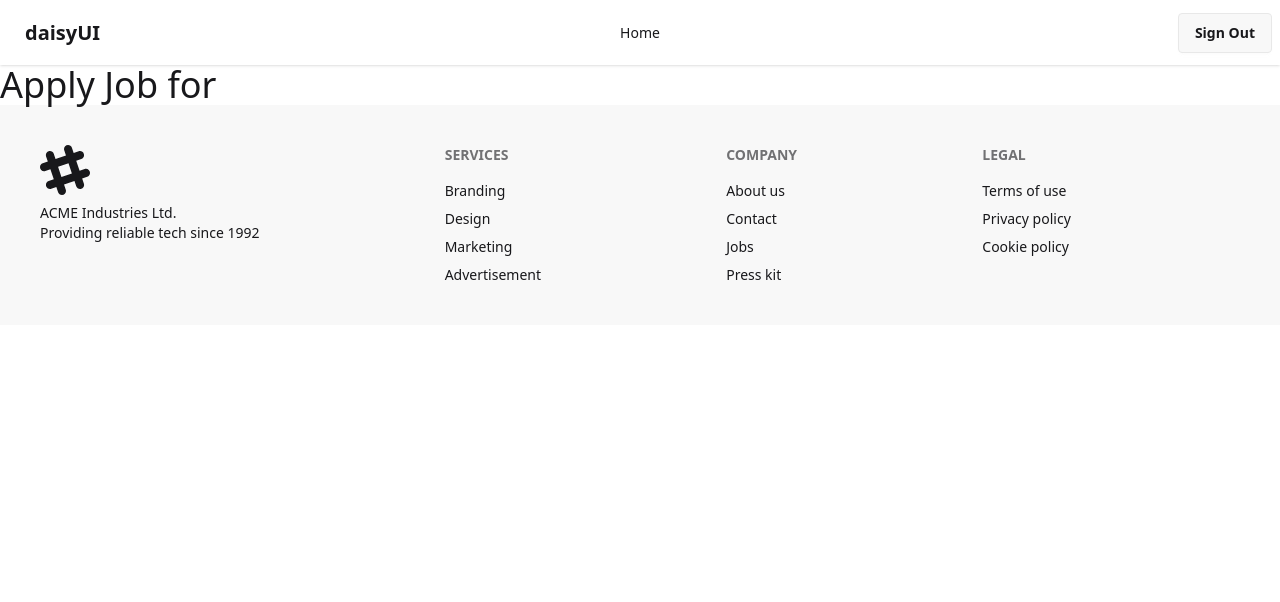
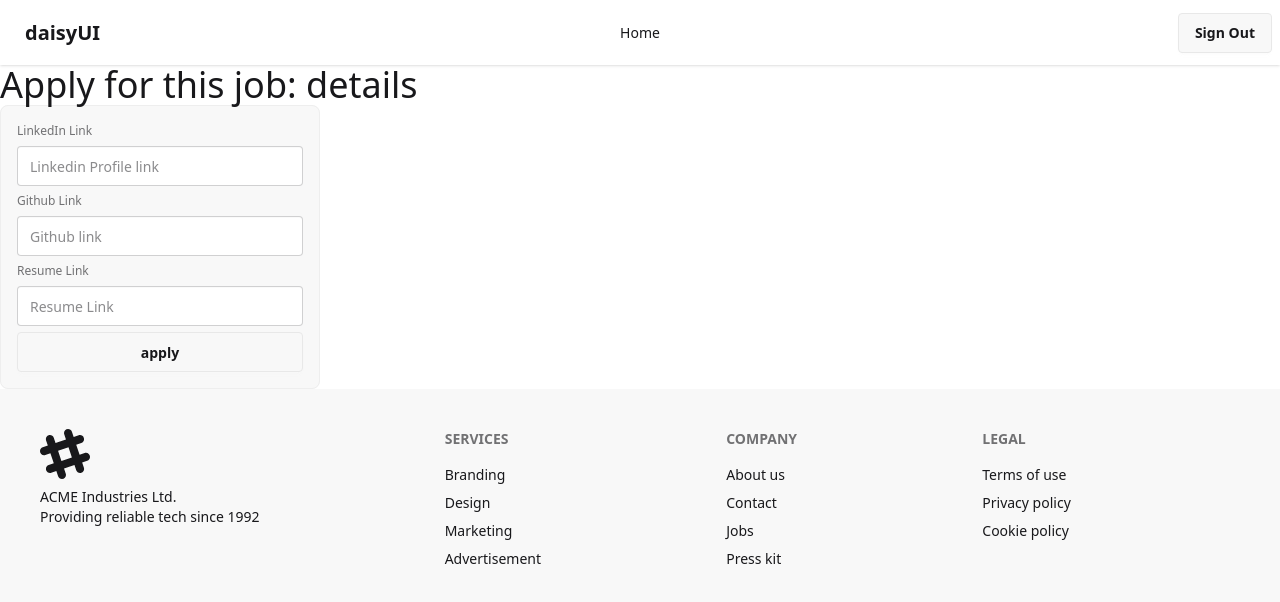
Before and after one commit to shahadot99999/career-code-client, a React app: page /jobApply/1 in a window 1280 px wide. Shown: the top 602 px of the page. Built offline with nearby package versions, Linux system fonts and the light colour scheme; no server answers; sample sign-in values are in the browser's storage; the HTML template or start-up script is replaced by a standard one.

Commit message:
Create Job Application Form

```diff
--- /dev/null
+++ b/src/hooks/useAuth.jsx
@@ -0,0 +1,9 @@
+import React, { use } from 'react';
+import { AuthContext } from '../contexts/AuthContext/AuthContext';
+
+const useAuth = () => {
+    const authInfo = use(AuthContext);
+    return authInfo;
+};
+
+export default useAuth;
--- a/src/pages/JobApply/JobApply.jsx
+++ b/src/pages/JobApply/JobApply.jsx
@@ -1,9 +1,41 @@
 import React from 'react';
+import { Link, useParams } from 'react-router';
+import useAuth from '../../hooks/useAuth';
 
 const JobApply = () => {
+    const {id: jobId} = useParams();
+    const {user}= useAuth();
+     console.log(jobId, user);
+
+     const handleApplyFormSubmit = e=>{
+        e.preventDefault();
+        const form = e.target;
+        const linkedIn = form.linkedIn.value;
+        const github = form.github.value;
+        const resume = form.resume.value;
+
+        console.log(linkedIn, github, resume);
+
+     }
     return (
         <div>
-            <h3 className="text-4xl">Apply Job for</h3>
+            <h3 className="text-4xl">Apply for this job: <Link to={`/jobs/${jobId}`}>details</Link></h3>
+            <form  onSubmit={handleApplyFormSubmit}>
+                <fieldset className="fieldset bg-base-200 border-base-300 rounded-box w-xs border p-4">
+
+
+                    <label className="label">LinkedIn Link</label>
+                    <input type="url" name='linkedIn' className="input" placeholder="Linkedin Profile link" />
+
+                    <label className="label">Github Link</label>
+                    <input type="url" name='github' className="input" placeholder="Github link" />
+
+                    <label className="label">Resume Link</label>
+                    <input type="url" name='resume' className="input" placeholder="Resume Link" />
+
+                    <input type="submit" className='btn ' value="apply" />
+                </fieldset>
+            </form>
         </div>
     );
 };
```
